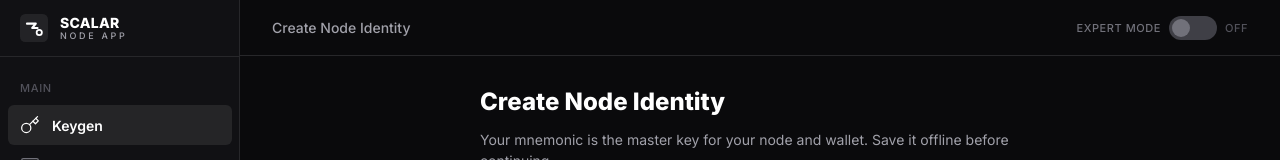
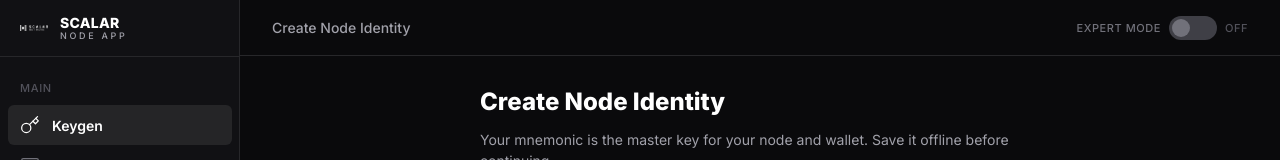
Before and after one commit to scalarnetwork/scalar-node-desktop, a React (Vite) app in the folder frontend/: page / in a window 1280 px wide. Shown: the top 160 px of the page. Built offline with nearby package versions, Linux system fonts and the light colour scheme.

Commit message:
fix: remove left border from sidebar nav active state

```diff
--- a/frontend/src/App.tsx
+++ b/frontend/src/App.tsx
@@ -4,6 +4,7 @@ import { invoke }  from "@tauri-apps/api/core"
 import { listen }  from "@tauri-apps/api/event"
 import { open }    from "@tauri-apps/plugin-shell"
 import "./App.css"
+import logoImg from "./assets/Logo4.png"
 
 // ═══════════════════════════════════════════════════════════════
 // TYPES
@@ -139,13 +140,7 @@ const IPower = () => (
     <path d="M18.36 6.64a9 9 0 1 1-12.73 0"/><line x1="12" x2="12" y1="2" y2="12"/>
   </svg>
 )
-const ILogoMark = () => (
-  <svg width="28" height="28" viewBox="0 0 32 32" fill="none">
-    <rect width="32" height="32" rx="6" fill="white" fillOpacity="0.08"/>
-    <path d="M8 11h10l-4 5h6" stroke="white" strokeWidth="2.5" strokeLinecap="round" strokeLinejoin="round"/>
-    <circle cx="22" cy="21" r="3" stroke="white" strokeWidth="2"/>
-  </svg>
-)
+// Logo loaded from assets/Logo4.png
 
 // ═══════════════════════════════════════════════════════════════
 // UTILITIES
@@ -452,7 +447,7 @@ export default function App() {
   const renderSidebar = () => (
     <aside className="sidebar">
       <div className="sidebar__logo">
-        <ILogoMark />
+        <img src={logoImg} alt="Scalar" style={{width:28,height:28,objectFit:"contain",filter:"brightness(0) invert(1)"}}/>
         <div className="sidebar__logo-text">
           <span className="sidebar__logo-name">SCALAR</span>
           <span className="sidebar__logo-sub">NODE APP</span>
```
